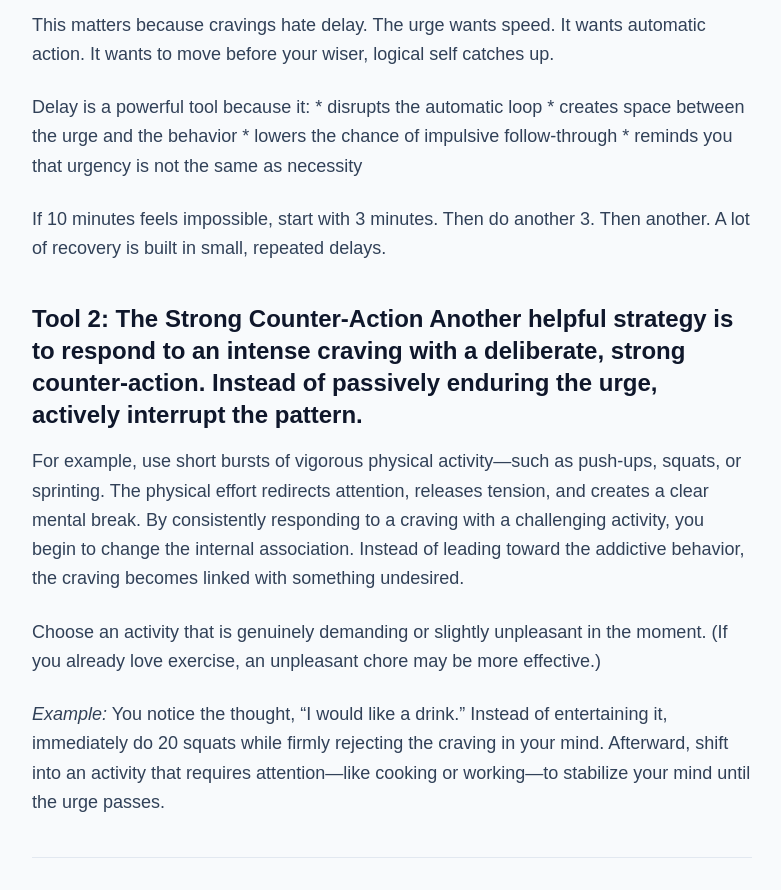
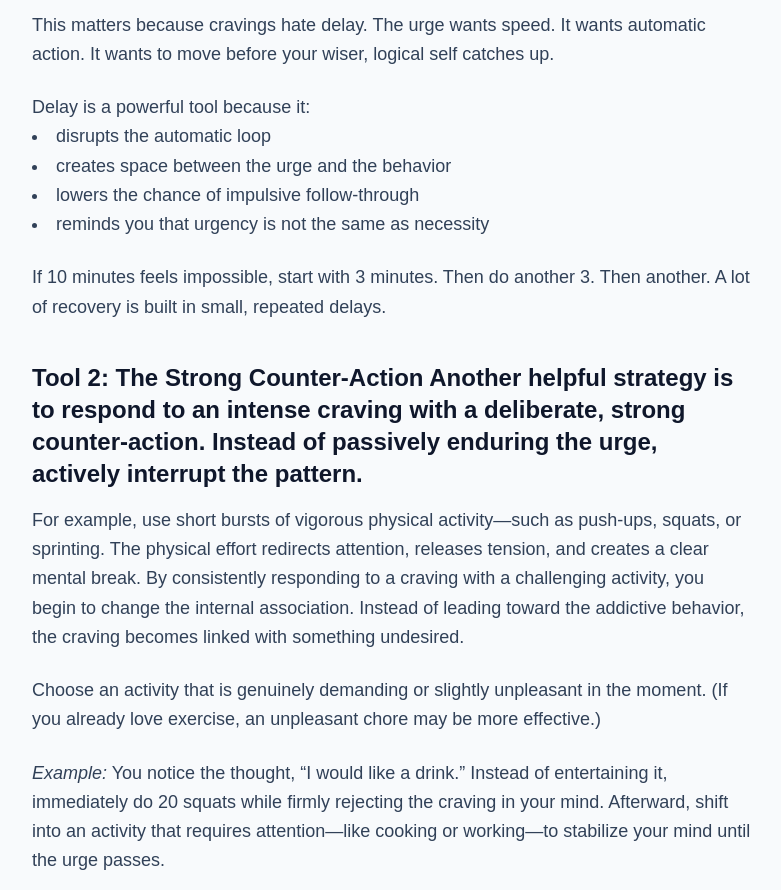
Before and after one commit to JakubHave/craving-toolkit-web, a Next.js app: page /articles/survive-first-10-minutes-of-craving in a window 1280 px wide. Shown: the part 1040-1930 px from the top of the page, without its empty margins (248-1029 px from the left). Built offline with nearby package versions, Linux system fonts and the light colour scheme; a web font is replaced by a local one.

Commit message:
Fix bullet points in article

```diff
--- a/src/data/articles.ts
+++ b/src/data/articles.ts
@@ -30,10 +30,10 @@ Tell yourself: "I am not deciding forever. I am waiting 10 minutes."
 This matters because cravings hate delay. The urge wants speed. It wants automatic action. It wants to move before your wiser, logical self catches up.
 
 Delay is a powerful tool because it:
-* disrupts the automatic loop
-* creates space between the urge and the behavior
-* lowers the chance of impulsive follow-through
-* reminds you that urgency is not the same as necessity
+<li>disrupts the automatic loop</li>
+<li>creates space between the urge and the behavior</li>
+<li>lowers the chance of impulsive follow-through</li>
+<li>reminds you that urgency is not the same as necessity</li>
 
 If 10 minutes feels impossible, start with 3 minutes. Then do another 3. Then another. A lot of recovery is built in small, repeated delays.
 
```
